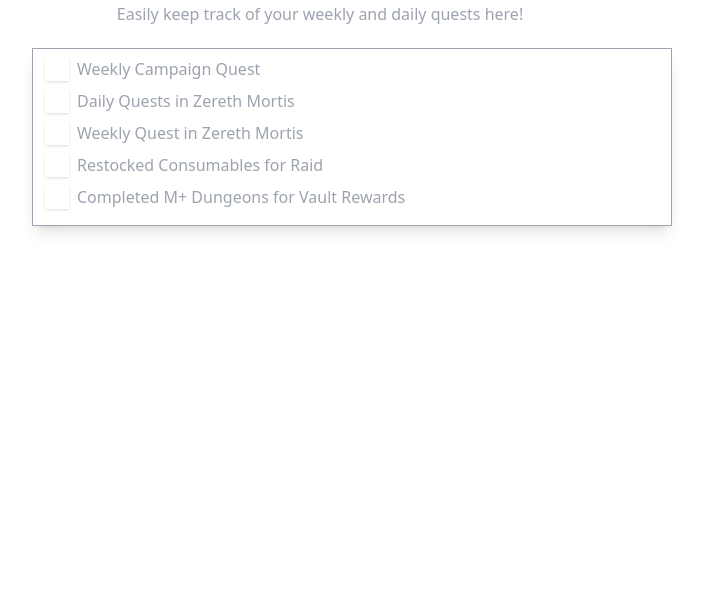
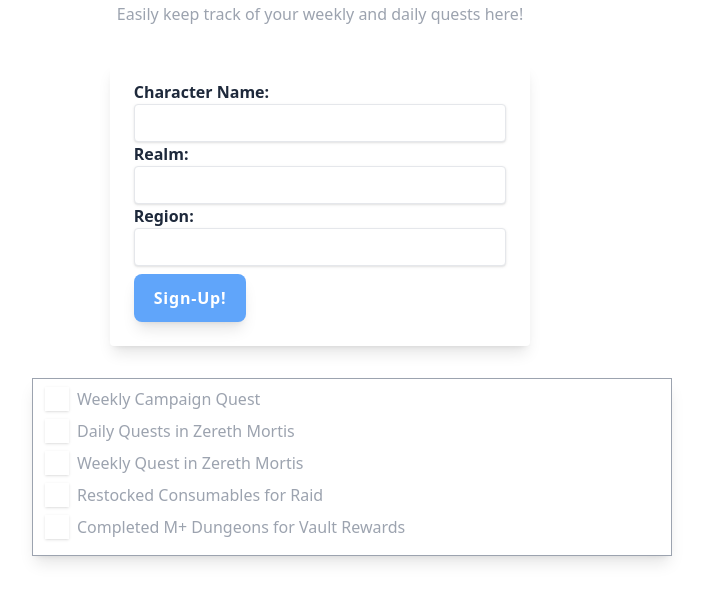
Before and after one commit to mattenos/daily-tracker, a website: page public/index.html in a window 1280 px wide. Shown: the part 64-666 px from the top of the page, without its empty margins (320-1023 px from the left). Drawn offline with Linux system fonts and the light colour scheme; no server answers.

Commit message:
Added character form.

```diff
--- a/public/index.html
+++ b/public/index.html
@@ -16,6 +16,31 @@
             daily
             quests here!</p>
     </section>
+    <div class="flex items-center justify-center mt-10">
+        <form class="bg-white shadow-lg px-6 pt-4 pb-6 mb-2 rounded signupForm">
+            <div class="form-group">
+                <label class="text-slate-800 font-bold" for="username-signup">Character Name:</label>
+                <input class="shadow border rounded w-full text-slate-500 leading-tight py-2 form-input" type="text"
+                    id="username_signup" />
+            </div>
+            <div class="form-group">
+                <label class="text-slate-800 font-bold" for="email">Realm:</label>
+                <input class="shadow border rounded w-full text-slate-500 leading-tight py-2 form-input" type="text"
+                    id="email" />
+            </div>
+            <div class="form-group">
+                <label class="text-slate-800 font-bold" for="password-signup">Region:</label>
+                <input class="shadow border rounded w-full text-slate-500 leading-tight py-2 form-input" type="password"
+                    id="password_signup" />
+            </div>
+            <div class="form-group">
+                <button
+                    class="flex items-center justify-center mt-2 px-5 py-3 rounded-lg shadow-lg bg-blue-400 text-white tracking-wider font-semibold btn btn-primary"
+                    type="submit">Sign-Up!</button>
+            </div>
+        </form>
+    </div>
+
 
     <!-- component -->
     <!-- Change the size of the container "max-w-full", ideally to w-1/6-->
```
Also changed, not shown: public/js/index.js (+7 -0 lines), public/css/output.css.
